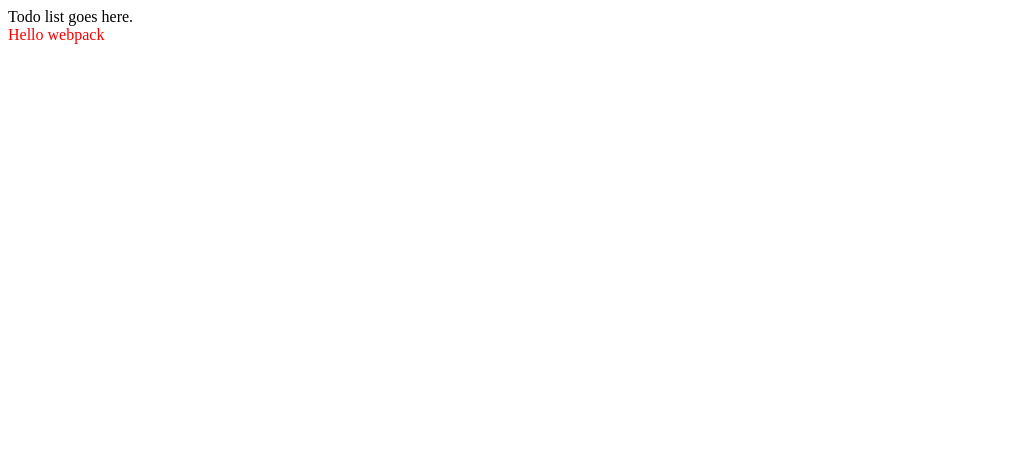
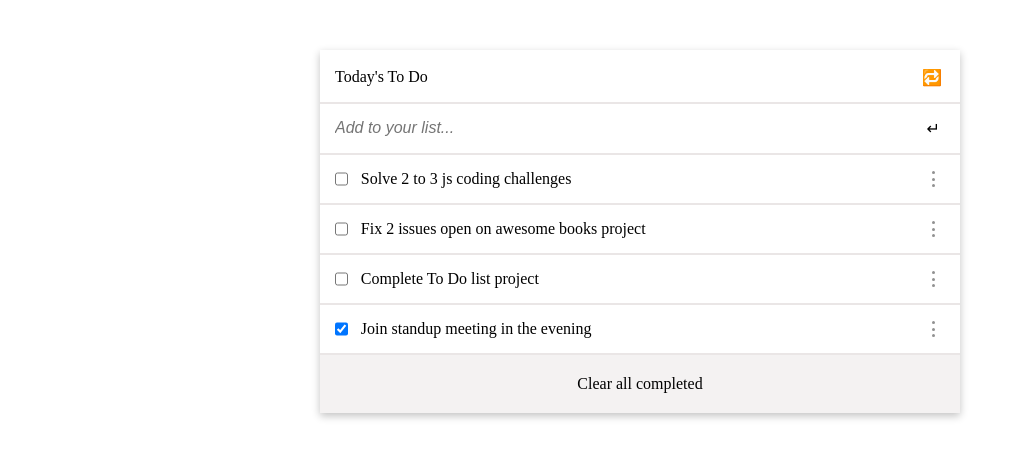
Before and after one commit to devMunyi/todo-list, a website built with webpack: page src/index.html in a window 1280 px wide. Shown: the whole page, without its empty margins (0-1018 px from the left). Built offline with nearby package versions, Linux system fonts and the light colour scheme.

Commit message:
created to do list structure

```diff
--- /dev/null
+++ b/modules/addItem.js
@@ -0,0 +1,3 @@
+const addItem = () => {};
+
+export default addItem;
--- a/src/index.html
+++ b/src/index.html
@@ -1,15 +1,39 @@
 <!DOCTYPE html>
 <html lang="en">
-<head>
-    <meta charset="UTF-8">
-    <meta name="viewport" content="width=device-width, initial-scale=1.0">
+  <head>
+    <meta charset="UTF-8" />
+    <meta name="viewport" content="width=device-width, initial-scale=1.0" />
     <title>Todo List</title>
-</head>
-<body>
-    <section id="todo-list-section">
-        <div id="todo-list-placeholder">
-            Todo list goes here.
+  </head>
+  <body>
+    <section id="tdl-section">
+      <div id="tdl-placeholder">
+        <!-- TDL Title -->
+        <div class="tdl-title__container">
+          <div class="tdl_title__left--item">Today's To Do</div>
+          <div class="tdl_title__right--item"><span class=reload>&#128257;</span></div>
         </div>
+        <!-- TDL Descriptions input -->
+        <div class="tdl-description-input__container">
+          <div class="tdl-description-input__left--item">
+            <input
+              class="tdl-description__input-field"
+              type="text"
+              name="description-input"
+              id="description-input"
+              placeholder="Add to your list..."
+            />
+          </div>
+
+          <div class="tdl-description-input__right--item">
+            <span>&#8629;</span></div>
+        </div>
+        <!-- TDL Descriptions -->
+        <div class="descriptions-container">
+        </div>
+        <!-- TDL Footer -->
+        <div class="tdl-footer">Clear all completed</div>
+      </div>
     </section>
-</body>
+  </body>
 </html>
--- a/src/index.js
+++ b/src/index.js
@@ -1,14 +1,48 @@
 import _ from 'lodash';
 import './style.css';
 
-function component() {
-  const element = document.createElement('div');
+const todoList = [
+  {
+    index: 1,
+    description: 'Solve 2 to 3 js coding challenges',
+    completed: false,
+  },
+  {
+    index: 2,
+    description: 'Fix 2 issues open on awesome books project',
+    completed: false,
+  },
 
-  // Lodash, now imported by this script
-  element.innerHTML = _.join(['Hello', 'webpack'], ' ');
-  element.classList.add('hello');
+  {
+    index: 3,
+    description: 'Complete To Do list project',
+    completed: false,
+  },
 
-  return element;
-}
+  {
+    index: 4,
+    description: 'Join standup meeting in the evening',
+    completed: true,
+  },
+];
 
-document.body.appendChild(component());
+const dynamicList = todoList
+  .map(
+    (item) =>
+      `<div class="tdl-description__container" id="desc-${item.index}">
+      <div class="tdl-description__left--item">
+        <input type="checkbox" id="myCheck-${item.index}" ${
+        item.completed ? `checked` : ''
+      }/>
+        <label for="myCheck">${item.description}</label>
+      </div>
+      <div class="tdl-description__right--item right--item">
+        <div class="dot"></div>
+        <div class="dot"></div>
+        <div class="dot"></div>
+      </div>
+    </div>`
+  )
+  .join('');
+
+document.querySelector('.descriptions-container').innerHTML = dynamicList;
--- a/src/style.css
+++ b/src/style.css
@@ -1,3 +1,100 @@
-.hello {
-  color: red;
+* {
+  margin: 0;
+  padding: 0;
 }
+
+body {
+  width: 100%;
+  height: 100vh;
+  box-sizing: border-box;
+}
+
+#tdl-placeholder {
+  margin: 50px auto;
+  width: 98%;
+  box-shadow: rgba(0, 0, 0, 0.24) 0px 3px 8px;
+}
+
+@media  screen and (min-width: 768px) {
+  #tdl-placeholder {
+    width: 50%;
+  }
+}
+
+.tdl-title__container, .tdl-description-input__container, .tdl-description__container  {
+  display:  flex;
+  justify-content: space-between;
+  padding: 15px 15px;
+  flex-wrap: wrap;
+  border-bottom: 2px solid #e3dedebf;
+}
+
+.tdl-title__container {
+  padding-top: 18px
+}
+
+.tdl-footer {
+  display:  flex;
+  justify-content: center;
+  padding: 20px 10px;
+  background-color: #e9e4e47a;
+}
+
+.tdl-description__left--item {
+  display:  flex;
+  justify-items: center;
+  gap: 0.8rem;
+}
+
+.tdl-description__input-field {
+  border:  none;
+}
+
+.tdl-description__input-field:focus {
+  outline: none;
+}
+
+.tdl-description-input__left--item {
+  width: 75%;
+}
+
+.tdl-description__input-field {
+  width: 100%;
+}
+
+.tdl-description__input-field::placeholder {
+  font-style: italic;
+  font-size: 16px;
+}
+
+.tdl-description__right--item  {
+  display: flex;
+  flex-direction: column;
+  justify-content: center;
+  gap: 0.2em;
+  margin-right: 10px;
+}
+
+.dot {
+  height: 3px;
+  width: 3px;
+  background-color: #1a19197a;
+  border-radius: 50%;
+  display: inline-block;
+}
+
+.reload {
+  font-family: Lucida Sans Unicode
+}
+
+.tdl-description-input__right--item {
+  margin-right: 5px;
+}
+
+.tdl-description-input__right--item span {
+  content: "\21B5";
+}
+
+.tdl_title__right--item {
+  margin-right: 3px;
+}
```
